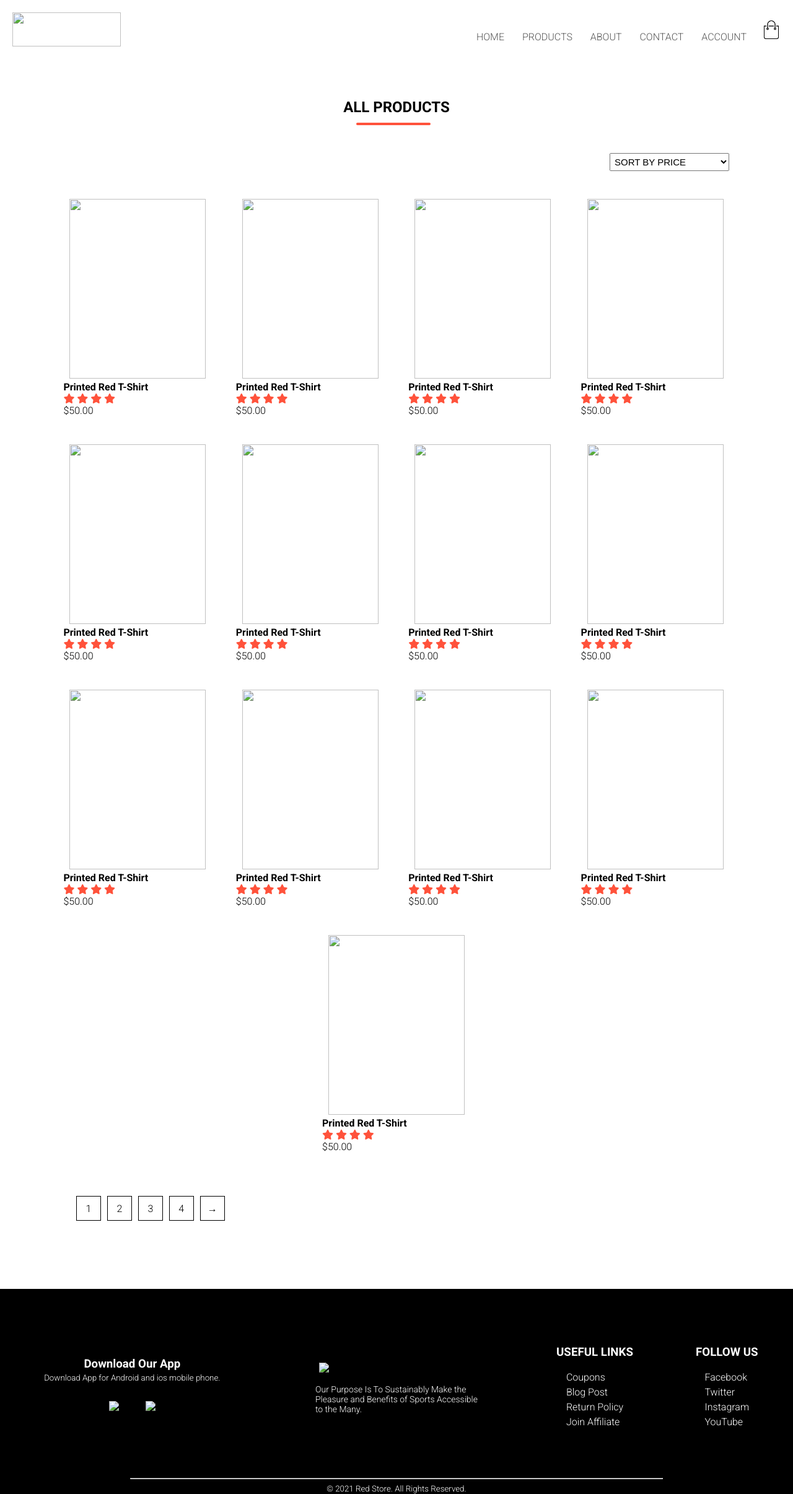
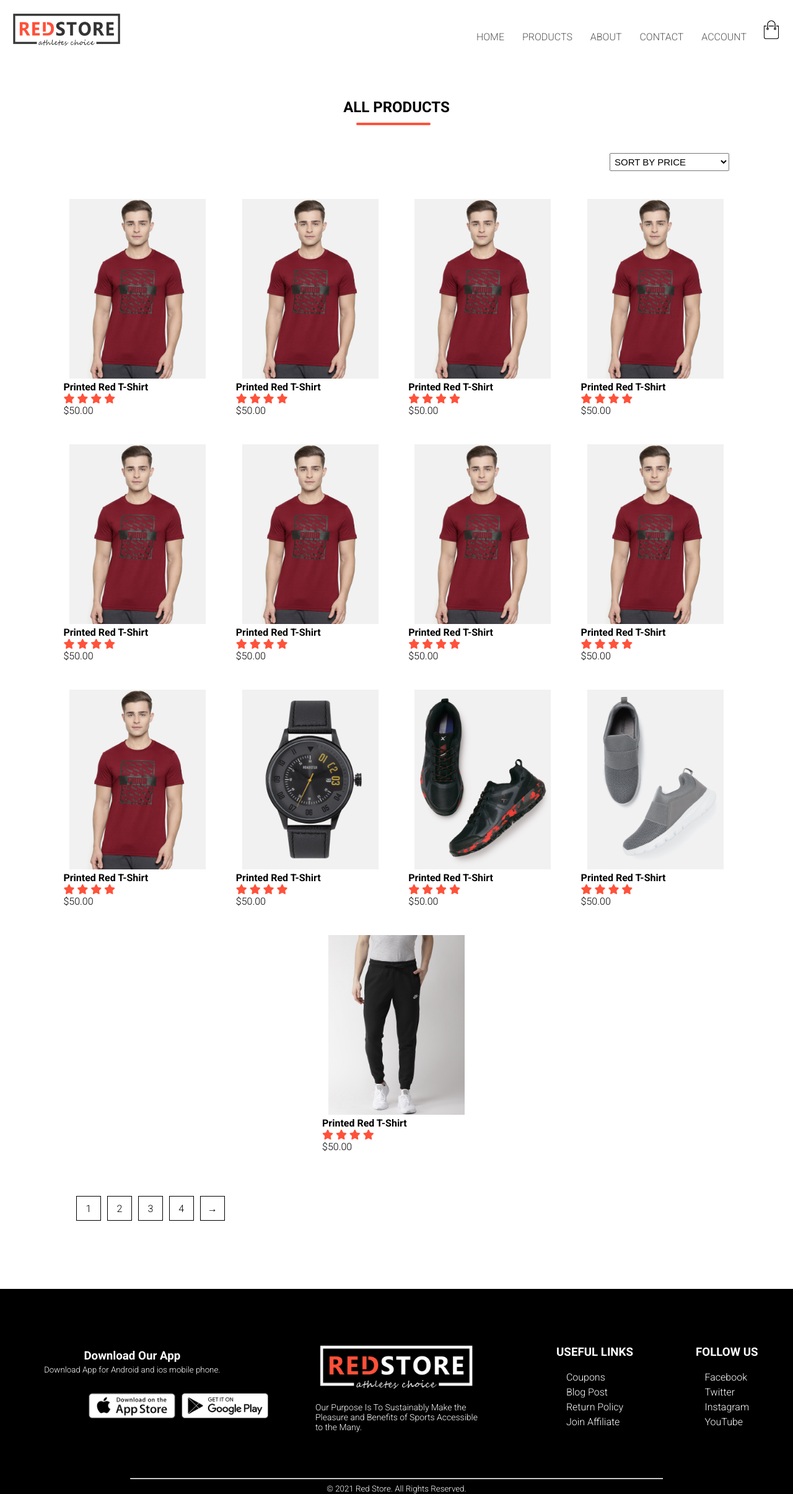
Before and after one commit to Shahan-Alii/redStore, a plain HTML site: page products.html in a window 1280 px wide. Shown: the top 2411 px of the page at 62% size. Drawn offline with Linux system fonts and the light colour scheme; the site is published under a folder, as on GitHub Pages, so addresses that start at the root find nothing.

Commit message:
updated images URL

```diff
--- a/products.html
+++ b/products.html
@@ -22,7 +22,7 @@
 
                 <div class="navbar">
                     <div>
-                        <a href="index.html"> <img src="/images/logo.png" id="logo" /></a>
+                        <a href="index.html"> <img src="images/logo.png" id="logo" /></a>
                     </div>
                     <nav>
                         <ul id="MenuItems">
@@ -61,7 +61,7 @@
 
         <div class="latest">
             <div class="latest-products">
-               <a href="productDetail.html"> <img src="/images/product-1.jpg" /></a>
+               <a href="productDetail.html"> <img src="images/product-1.jpg" /></a>
                 <h4>Printed Red T-Shirt</h4>
                 <div class="rating">
                     <i class="fa fa-solid fa-star"></i>
@@ -73,7 +73,7 @@
             </div>
 
             <div class="latest-products">
-                <a href="productDetail.html"> <img src="/images/product-1.jpg" /></a>
+                <a href="productDetail.html"> <img src="images/product-1.jpg" /></a>
                 <h4>Printed Red T-Shirt</h4>
                 <div class="rating">
                     <i class="fa fa-solid fa-star"></i>
@@ -85,7 +85,7 @@
             </div>
 
             <div class="latest-products">
-                <a href="productDetail.html"> <img src="/images/product-1.jpg" /></a>
+                <a href="productDetail.html"> <img src="images/product-1.jpg" /></a>
                 <h4>Printed Red T-Shirt</h4>
                 <div class="rating">
                     <i class="fa fa-solid fa-star"></i>
@@ -96,7 +96,7 @@
                 <p>$50.00</p>
             </div>
             <div class="latest-products">
-               <a href="productDetail.html"> <img src="/images/product-1.jpg" /></a>
+               <a href="productDetail.html"> <img src="images/product-1.jpg" /></a>
                 <h4>Printed Red T-Shirt</h4>
                 <div class="rating">
                     <i class="fa fa-solid fa-star"></i>
@@ -107,7 +107,7 @@
                 <p>$50.00</p>
             </div>
             <div class="latest-products">
-               <a href="productDetail.html"> <img src="/images/product-1.jpg" /></a>
+               <a href="productDetail.html"> <img src="images/product-1.jpg" /></a>
                 <h4>Printed Red T-Shirt</h4>
                 <div class="rating">
                     <i class="fa fa-solid fa-star"></i>
@@ -118,7 +118,7 @@
                 <p>$50.00</p>
             </div>
             <div class="latest-products">
-                <a href="productDetail.html"> <img src="/images/product-1.jpg" /></a>
+                <a href="productDetail.html"> <img src="images/product-1.jpg" /></a>
                 <h4>Printed Red T-Shirt</h4>
                 <div class="rating">
                     <i class="fa fa-solid fa-star"></i>
@@ -129,7 +129,7 @@
                 <p>$50.00</p>
             </div>
             <div class="latest-products">
-                <a href="productDetail.html"> <img src="/images/product-1.jpg" /></a>
+                <a href="productDetail.html"> <img src="images/product-1.jpg" /></a>
                 <h4>Printed Red T-Shirt</h4>
                 <div class="rating">
                     <i class="fa fa-solid fa-star"></i>
@@ -140,7 +140,7 @@
                 <p>$50.00</p>
             </div>
             <div class="latest-products">
-                <a href="productDetail.html"> <img src="/images/product-1.jpg" /></a>
+                <a href="productDetail.html"> <img src="images/product-1.jpg" /></a>
                 <h4>Printed Red T-Shirt</h4>
                 <div class="rating">
                     <i class="fa fa-solid fa-star"></i>
@@ -151,7 +151,7 @@
                 <p>$50.00</p>
             </div>
             <div class="latest-products">
-                <a href="productDetail.html"> <img src="/images/product-1.jpg" /></a>
+                <a href="productDetail.html"> <img src="images/product-1.jpg" /></a>
                 <h4>Printed Red T-Shirt</h4>
                 <div class="rating">
                     <i class="fa fa-solid fa-star"></i>
@@ -162,7 +162,7 @@
                 <p>$50.00</p>
             </div>
             <div class="latest-products">
-                <img src="/images/product-9.jpg" />
+                <img src="images/product-9.jpg" />
                 <h4>Printed Red T-Shirt</h4>
                 <div class="rating">
                     <i class="fa fa-solid fa-star"></i>
@@ -173,7 +173,7 @@
                 <p>$50.00</p>
             </div>
             <div class="latest-products">
-                <img src="/images/product-10.jpg" />
+                <img src="images/product-10.jpg" />
                 <h4>Printed Red T-Shirt</h4>
                 <div class="rating">
                     <i class="fa fa-solid fa-star"></i>
@@ -184,7 +184,7 @@
                 <p>$50.00</p>
             </div>
             <div class="latest-products">
-                <img src="/images/product-11.jpg" />
+                <img src="images/product-11.jpg" />
                 <h4>Printed Red T-Shirt</h4>
                 <div class="rating">
                     <i class="fa fa-solid fa-star"></i>
@@ -195,7 +195,7 @@
                 <p>$50.00</p>
             </div>
             <div class="latest-products">
-                <img src="/images/product-12.jpg" />
+                <img src="images/product-12.jpg" />
                 <h4>Printed Red T-Shirt</h4>
                 <div class="rating">
                     <i class="fa fa-solid fa-star"></i>
@@ -234,17 +234,17 @@
                 <div class="download-logos">
 
                     <div class="ps">
-                        <img src="/images/app-store.png" />
+                        <img src="images/app-store.png" />
 
                     </div>
                     <div class="as">
 
-                        <img src="/images/play-store.png" />
+                        <img src="images/play-store.png" />
                     </div>
                 </div>
                </div>
                 <div class="footer-col-2">
-                <img src="/images/logo-white.png" />
+                <img src="images/logo-white.png" />
                 <p>
                     Our Purpose Is To Sustainably Make the <br> Pleasure and Benefits
                     of Sports Accessible <br> to the Many.
```
Also changed, not shown: account.html (+4 -4 lines), cart.html (+7 -7 lines), index.html (+25 -25 lines), productDetail.html (+8 -8 lines).
